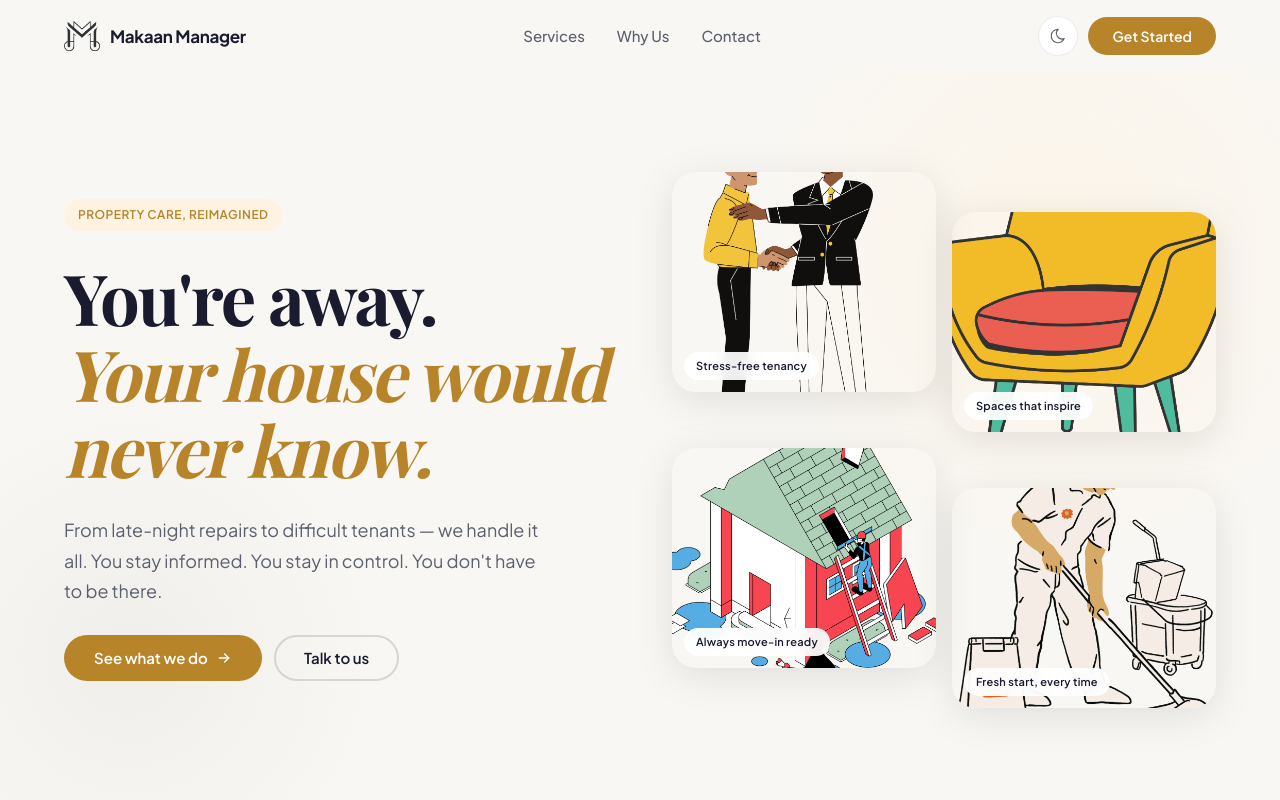
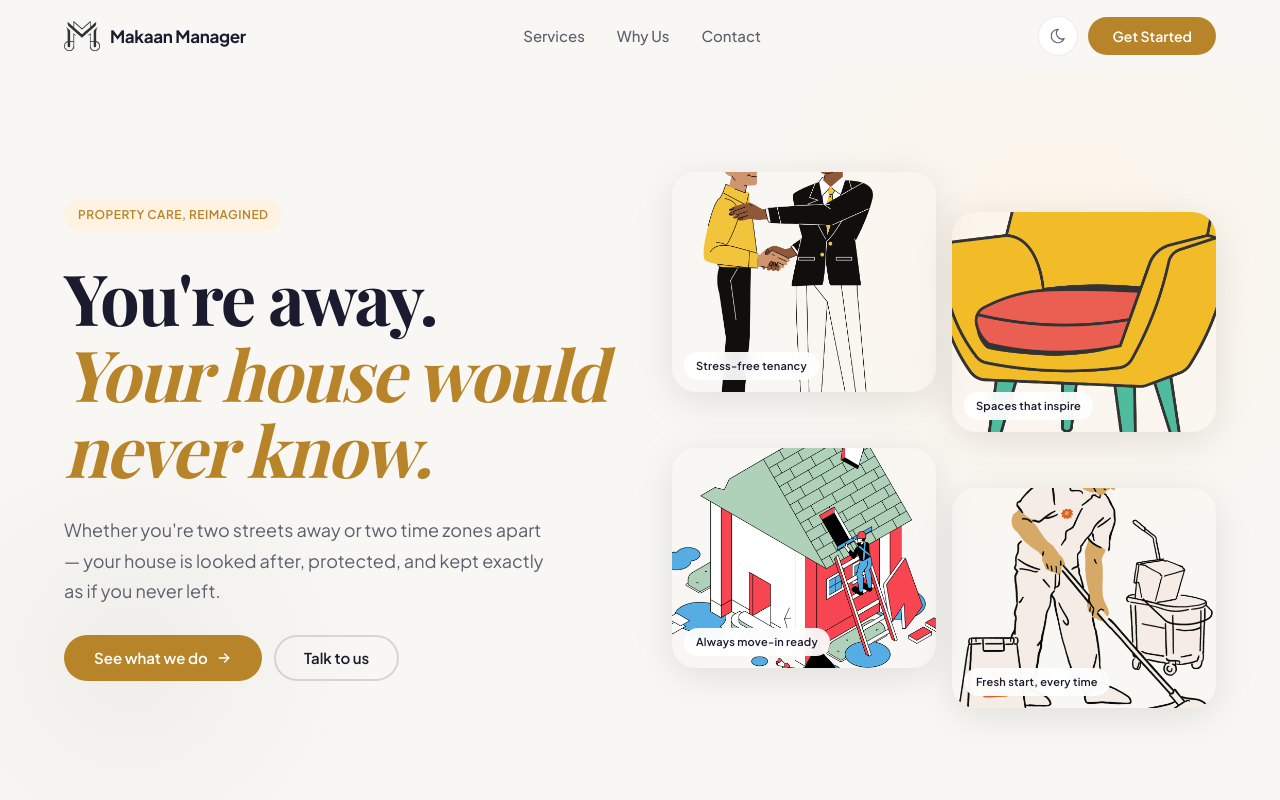
Before and after one commit to thefullstackalchemist/makaanmanager, a Next.js app: page / in a window 1280 px wide. Shown: the top 800 px of the page. Built offline with nearby package versions, Linux system fonts and the light colour scheme; no server answers.

Commit message:
Restore two-streets/two-timezones subheadline rhythm, house not property

```diff
--- a/src/components/Hero/HeroContent.tsx
+++ b/src/components/Hero/HeroContent.tsx
@@ -14,9 +14,9 @@ export function HeroContent() {
       </h1>
 
       <p className={styles.subheadline}>
-        From late-night repairs to difficult tenants — we handle it all.
-        You stay informed. You stay in control.
-        You don&apos;t have to be there.
+        Whether you&apos;re two streets away or two time zones apart —
+        your house is looked after, protected, and kept
+        exactly as if you never left.
       </p>
 
       <div className={styles.ctas}>
```
